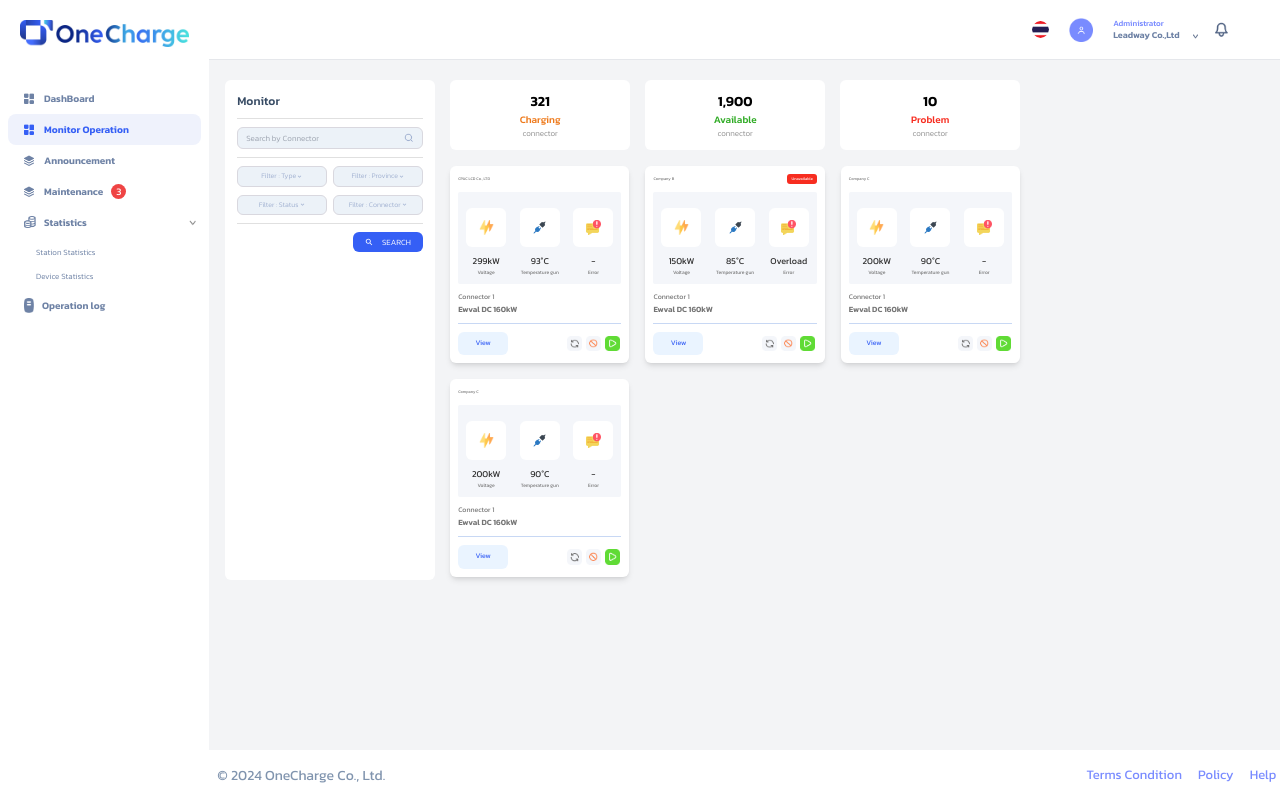
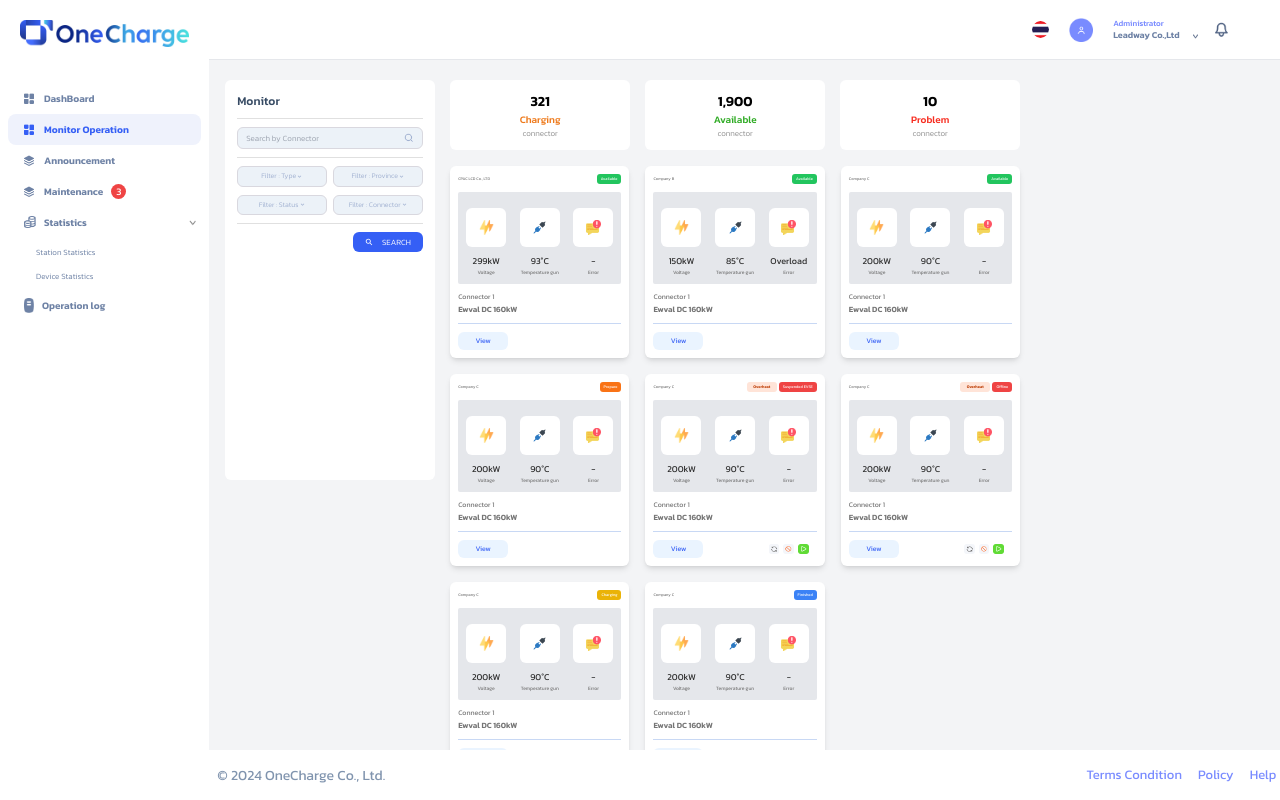
Before and after one commit to ekkasitProject/backoffice_onecharge, a Next.js app: page /monitor-operation in a window 1280 px wide. Built offline with nearby package versions, Linux system fonts and the light colour scheme.

Commit message:
feat:update monitor v3

```diff
--- a/app/components/monitor/Monitor.tsx
+++ b/app/components/monitor/Monitor.tsx
@@ -14,7 +14,7 @@ const FilterButton = ({ label }: { label: string }) => {
 
 export default function Monitor() {
   return (
-    <div className="w-[210px] h-[500px] fixed bg-white rounded-md p-3">
+    <div className="w-[210px] h-[400px] fixed bg-white rounded-md p-3">
       <p className="text-[#364A63] text-[12px] font-medium ">Monitor</p>
       <div className="w-full h-[1px] bg-[#E0E0E0]  my-2" />
       <div className="w-full flex justify-between items-center bg-[#ECF2F8] px-2 py-1  border-[1px] border-[#D9D8DF] rounded-md ">
--- a/app/components/monitor/Operation.tsx
+++ b/app/components/monitor/Operation.tsx
@@ -8,14 +8,16 @@ const data = [
     voltage: "299kW",
     temperature: "93°C",
     error: "-",
+    overheat: false,
   },
   {
     id: 2,
     name: "Company B",
-    status: "Unavailable",
+    status: "Available",
     voltage: "150kW",
     temperature: "85°C",
     error: "Overload",
+    overheat: false,
   },
   {
     id: 3,
@@ -24,39 +26,97 @@ const data = [
     voltage: "200kW",
     temperature: "90°C",
     error: "-",
+    overheat: false,
   },
   {
     id: 4,
     name: "Company C",
-    status: "Available",
+    status: "Prepare",
     voltage: "200kW",
     temperature: "90°C",
     error: "-",
+    overheat: false,
   },
-  // Add more objects as needed
+  {
+    id: 5,
+    name: "Company C",
+    status: "Suspended EVSE",
+    voltage: "200kW",
+    temperature: "90°C",
+    error: "-",
+    overheat: true,
+  },
+  {
+    id: 6,
+    name: "Company C",
+    status: "Offline",
+    voltage: "200kW",
+    temperature: "90°C",
+    error: "-",
+    overheat: true,
+  },
+  {
+    id: 7,
+    name: "Company C",
+    status: "Charging",
+    voltage: "200kW",
+    temperature: "90°C",
+    error: "-",
+    overheat: false,
+  },
+  {
+    id: 8,
+    name: "Company C",
+    status: "Finished",
+    voltage: "200kW",
+    temperature: "90°C",
+    error: "-",
+    overheat: false,
+  },
 ];
 
 export default function Operation() {
   return (
     <div className="w-full mt-4">
-      <div className="grid grid-cols-3 gap-4 ">
+      <div className="grid grid-cols-3 gap-4">
         {data.map((item) => (
           <div
             key={item.id}
-            className="flex justify-between items-center  rounded-md"
+            className="flex justify-between items-center rounded-md"
           >
             <div className="w-full bg-white p-2 rounded-md shadow-md">
               <div className="flex justify-between items-center mb-2">
                 <p className="text-[4px] text-[#757575]">{item.name}</p>
+                <div className={`${item.status === "Suspended EVSE" ? "w-[70px]" : "w-[52px]"} flex justify-between items-center`}>
+                {item.overheat ? (
+                  <div className="w-[30px] flex justify-center items-center bg-[#FFE4D8] px-1 py-[2px] rounded-[3px]">
+                  <p className="text-[4px] text-[#BC3A00] font-semibold">Overheat</p>
+                </div>
+                ) : (
+                  <div className="w-[30px]"/>
+                )}
                 <div
-                  className={`bg-[${
-                    item.status === "Available" ? "#2FAB24" : "#F72D20"
-                  }] rounded-[3px] px-1 py-[2px]`}
+                  className={`${
+                    item.status === "Available"
+                      ? "bg-green-500"
+                      : item.status === "Prepare"
+                      ? "bg-orange-500"
+                      : item.status === "Suspended EVSE"
+                      ? "bg-red-500"
+                      : item.status === "Offline"
+                      ? "bg-red-500"
+                      : item.status === "Charging"
+                      ? "bg-yellow-500"
+                      : item.status === "Finished"
+                      ? "bg-blue-500"
+                      : "bg-red-500"
+                  } rounded-[3px] px-1 py-[2px]`}
                 >
                   <p className="text-[4px] text-white">{item.status}</p>
                 </div>
                 </div>
-              <div className="w-full flex flex-col bg-[#F4F6FA] rounded-sm p-2">
+              </div>
+              <div className="w-full flex flex-col bg-gray-200 rounded-sm p-2">
                 <div className="w-full flex justify-between my-2">
                   <div className="w-[40px] py-3 flex items-center justify-center rounded-md bg-white">
                     <img
@@ -96,27 +156,41 @@ export default function Operation() {
                     <p className="text-[#757575] text-[5px]">Error</p>
                   </div>
                 </div>
+
               </div>
-              <div className="w-full mt-2 ">
+              <div className="w-full mt-2">
                   <p className="text-[#757575] text-[7px]">Connector 1</p>
                   <p className="text-[#757575] text-[8px] font-semibold">
                     Ewval DC 160kW
                   </p>
                 </div>
-              <div className="w-full h-[1px] bg-[#C8D8F4]  my-2" />
+                <div className="w-full h-[1px] bg-[#C8D8F4] my-2" />
                 <div className="w-full flex justify-between">
-             <div className="w-[50px] px-2  py-1 flex items-center justify-center rounded-md bg-[#EAF4FF]">
+                  <div className="w-[50px] px-2 py-1 flex items-center justify-center rounded-md bg-[#EAF4FF]">
                     <p className="text-[#355FF5] text-[7px]">View</p>
                   </div>
-              <div className="w-[60px] px-2 py-1 flex items-center justify-center rounded-md ">
-              <img src="images/restart_disable.png" alt="" className="w-[15px] h-[10-x] ml-1" />
-              <img src="images/stop_disable.png" alt="" className="w-[15px] h-[10-x] ml-1" />
-              <img src="images/start_charger.png" alt="" className="w-[15px] h-[10-x] ml-1" />
-
+                 {item.overheat ? (
+                    <div className="w-[60px] px-2 py-1 flex items-center justify-center rounded-md">
+                    <img
+                      src="images/restart_disable.png"
+                      alt=""
+                      className="w-[15px] h-[10px] ml-1"
+                    />
+                    <img
+                      src="images/stop_disable.png"
+                      alt=""
+                      className="w-[15px] h-[10px] ml-1"
+                    />
+                    <img
+                      src="images/start_charger.png"
+                      alt=""
+                      className="w-[15px] h-[10px] ml-1"
+                    />
                   </div>
+                 ) : (
+                    <div className="w-[60px]"/>
+                 )}
                 </div>
-
-
             </div>
           </div>
         ))}
--- a/app/monitor-operation/page.tsx
+++ b/app/monitor-operation/page.tsx
@@ -25,7 +25,9 @@ export default function page() {
           </div>
         </div>
         <Operation />
+        <div className="h-[75px]"/>
       </div>
+
     </div>
   );
 }
```
Lines whose indentation alone changed are shown as unchanged.
